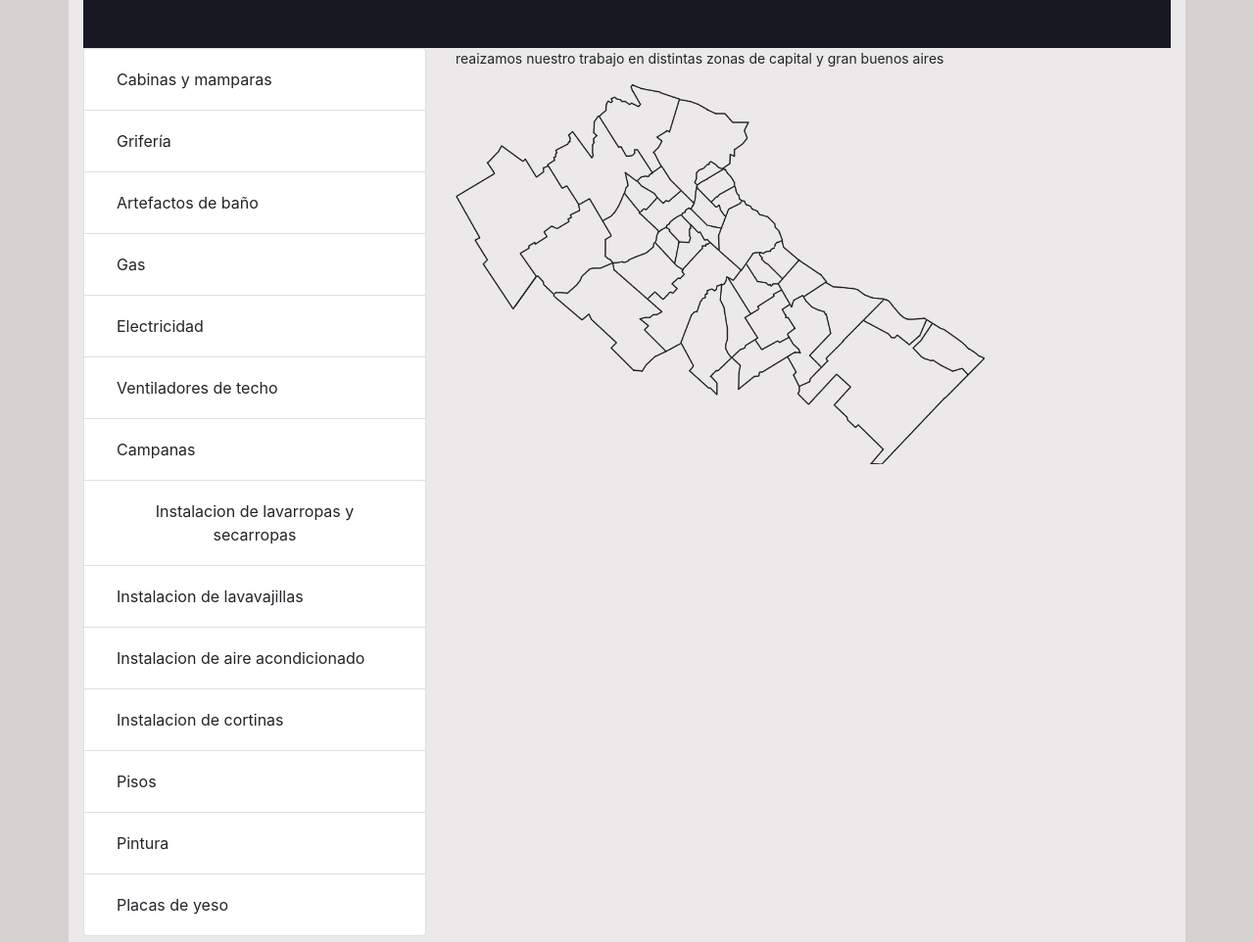
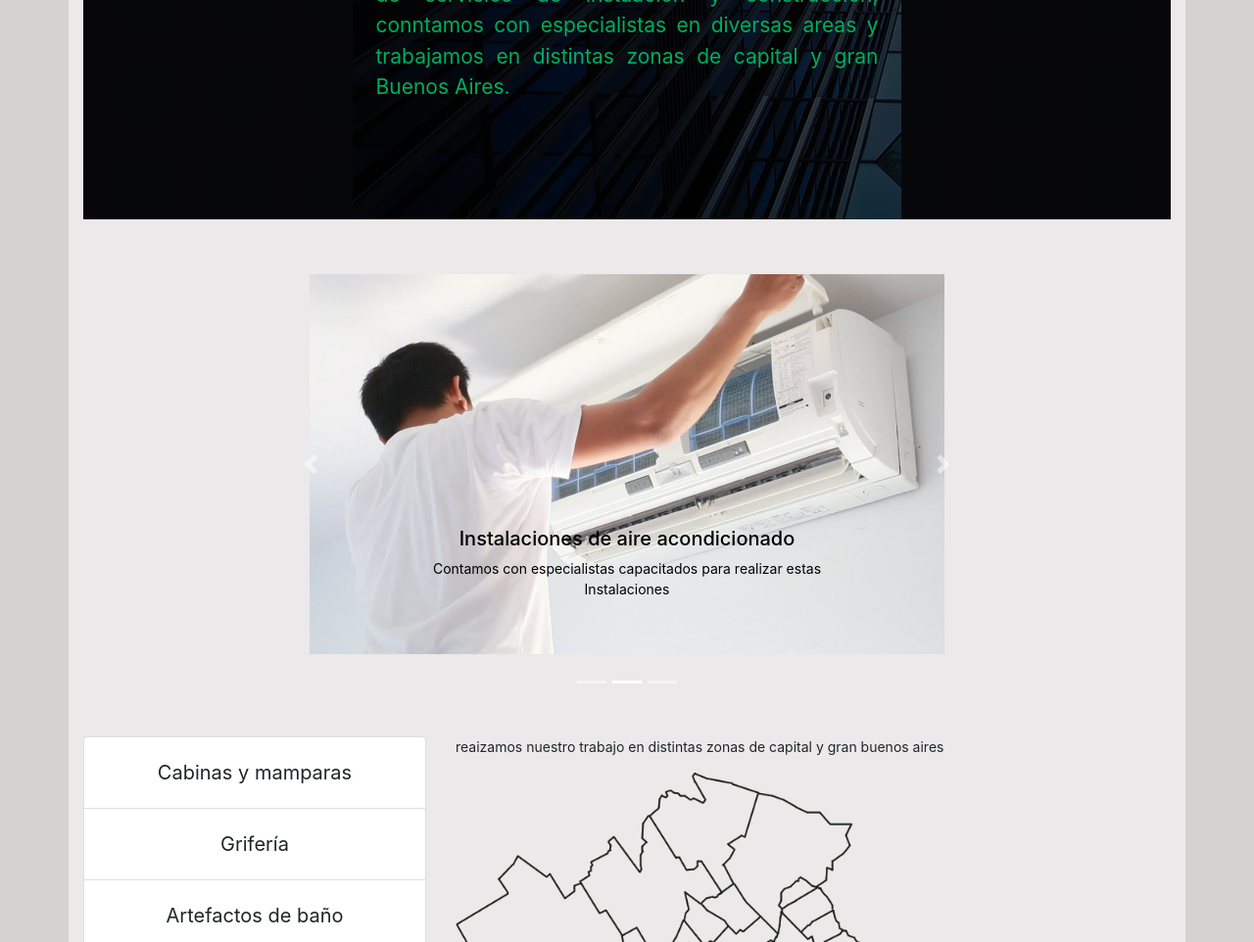
Before and after one commit to ArchMime/tros_web, a plain HTML site: page index.html in a window 1280 px wide. Shown: the part 420-1382 px from the top of the page at 98% size. Drawn offline with nearby package versions, Linux system fonts and the light colour scheme.

Commit message:
agregado carruosel de imagenes, fijado el mapa, cambiado el logo, cambiado los iconos de la lista por botones

```diff
--- a/index.css
+++ b/index.css
@@ -16,8 +16,14 @@ body {
 }
 
 .logo-content{
-    background: url("img/bg-01.jpg") no-repeat center center fixed;
+    background:linear-gradient(
+        rgba(0, 0, 0, 0.7),
+        rgba(0, 0, 0, 0.7)
+      ), url("img/bg-01.jpg") no-repeat center center fixed;
+    padding-bottom: 4em;
+    padding-top: 4em;
 }
+
 
 .nombre{
     text-align: center;
@@ -25,7 +31,7 @@ body {
 }
 
 .parrafo {
-    width: 70%;
+    width: 50%;
     height: 40%;
     display: block;
     margin-left: auto;
@@ -47,18 +53,29 @@ body {
     display: block;
     margin-left: auto;
     margin-right: auto;
-    padding-top: 4em;
 }
 
-.mapaFixed {
-    position: fixed;
-    top: 0;
-    border: 3px solid #73AD21;
+#actividades_mapa{
+    padding-top: 2em;
+}
+
+.sticky {
+    flex:1;
+    position:sticky;
+    top:0;
   }
 
-  .footer{
+.footer{
       color: #00ad5f;
       margin-top: 1em;
       background-color: rgb(23, 24, 34);
       height: 14em;
   }
+
+.carousel{
+    padding: 4em;
+}
+
+.carousel-caption{
+    color: black;
+}
--- a/index.html
+++ b/index.html
@@ -16,33 +16,74 @@
 
         <div class="header">
             <div class="logo-content">
-                <img class="logo" src="img/logo.png" alt="tros">
-            </div>
+                <img class="logo" src="img/logo_tros.png" alt="tros">
                 <div class="parrafo">
                     <h2 class="nombre">TROS S.R.L.</h2>
                     <p class="resenna">(Reseña a editar) Tros es una empresa prestadora de servicios de instaación y construcción, conntamos con especialistas en diversas areas y trabajamos en distintas zonas de capital y gran Buenos Aires.</p>
                 </div>
             </div>
+        </div>
 
+        <div class="row justify-content-center h-100">
+            <div class="carousel slide col-sm-8 align-self-center text-center" data-ride="carousel">
+                <ol class="carousel-indicators">
+                    <li data-target="#carouselExampleIndicators" data-slide-to="0" class="active"></li>
+                    <li data-target="#carouselExampleIndicators" data-slide-to="1"></li>
+                    <li data-target="#carouselExampleIndicators" data-slide-to="2"></li>
+                </ol>
+                <div class="carousel-inner">
+                    <div class="carousel-item active">
+                        <img class="d-block w-100" src="/img/cabina-de-ducha.jpg" alt="First slide">
+                        <div class="carousel-caption d-none d-md-block">
+                            <h5>Instalaciones de cabinas y mamparas de ducha</h5>
+                            <p>Contamos con especialistas capacitados para realizar estas Instalaciones</p>
+                          </div>
+                    </div>
+                    <div class="carousel-item">
+                        <img class="d-block w-100" src="/img/aire-acondicionado.jpg" alt="Second slide">
+                        <div class="carousel-caption d-none d-md-block">
+                            <h5>Instalaciones de aire acondicionado</h5>
+                            <p>Contamos con especialistas capacitados para realizar estas Instalaciones</p>
+                          </div>
+                    </div>
+                    <div class="carousel-item">
+                        <img class="d-block w-100" src="/img/pisos-cajbuildersac.com_.jpg" alt="Third slide">
+                        <div class="carousel-caption d-none d-md-block">
+                            <h5>Instalaciones de pisos de porceanato, flotantes y ceramicos</h5>
+                            <p>Contamos con especialistas capacitados para realizar estas Instalaciones</p>
+                          </div>
+                    </div>
+                </div>
+                <a class="carousel-control-prev" href="#carouselExampleIndicators" role="button" data-slide="prev">
+                    <span class="carousel-control-prev-icon" aria-hidden="true"></span>
+                    <span class="sr-only">Previous</span>
+                </a>
+                <a class="carousel-control-next" href="#carouselExampleIndicators" role="button" data-slide="next">
+                    <span class="carousel-control-next-icon" aria-hidden="true"></span>
+                    <span class="sr-only">Next</span>
+                </a>
+            </div>
 
-        <div class="row">
+        </div>
 
-            <div class="lista col-sm-12 col-lg-4">
+        <div class="row" id="actividades_mapa">
+
+            <div class="lista col-sm-12 col-lg-4" id="lista">
                 <ul class="list-group">
-                    <li class="list-group-item"><a class="btn">Cabinas y mamparas</a></li>
+                    <li class="list-group-item"><a class="btn btn-lg btn-block">Cabinas y mamparas</a></li>
                     <li class="list-group-item">
-                        <a href="#clpGrigeria" class="btn" data-toggle="collapse" role="button" aria-expanded="false"
+                        <a href="#clpGrigeria" class="btn btn-lg btn-block" data-toggle="collapse" role="button" aria-expanded="false"
                             aria-controls="clpGrigeria">Grifería</a>
                         <div class="collapse" id="clpGrigeria">
                             <ul class="list-group list-group-flush">
-                                <li class="list-group-item" onclick="setMapa('norte')">Duchas</li>
-                                <li class="list-group-item" onclick="setMapa('oeste')">Cocina</li>
-                                <li class="list-group-item" onclick="setMapa('sur')">Bidet</li>
+                                <li class="list-group-item btn btn-lg btn-block" onclick="setMapa('norte')">Duchas</li>
+                                <li class="list-group-item btn btn-lg btn-block" onclick="setMapa('oeste')">Cocina</li>
+                                <li class="list-group-item btn btn-lg btn-block" onclick="setMapa('sur')">Bidet</li>
                             </ul>
                         </div>
                     </li>
                     <li class="list-group-item">
-                        <a href="#clpArtBanno" class="btn" data-toggle="collapse" role="button" aria-expanded="false"
+                        <a href="#clpArtBanno" class="btn btn-lg btn-block" data-toggle="collapse" role="button" aria-expanded="false"
                             aria-controls="clpArtBanno">Artefactos de baño</a>
                         <div class="collapse" id="clpArtBanno">
                             <ul class="list-group list-group-flush">
@@ -53,7 +94,7 @@
                         </div>
                     </li>
                     <li class="list-group-item">
-                        <a class="btn" href="#clpGas" data-toggle="collapse" role="button" aria-expanded="false"
+                        <a class="btn btn-lg btn-block" href="#clpGas" data-toggle="collapse" role="button" aria-expanded="false"
                             aria-controls="clpGas">Gas</a>
                         <div class="collapse" id="clpGas">
                             <ul class="list-group list-group-flush">
@@ -68,7 +109,7 @@
                         </div>
                     </li>
                     <li class="list-group-item">
-                        <a href="#clpElectricidad" class="btn" data-toggle="collapse" role="button"
+                        <a href="#clpElectricidad" class="btn btn-lg btn-block" data-toggle="collapse" role="button"
                             aria-expanded="false" aria-controls="clpElectricidad">Electricidad</a>
                         <div class="collapse" id="clpElectricidad">
                             <ul class="list-group list-group-flush">
@@ -81,7 +122,7 @@
                         </div>
                     </li>
                     <li class="list-group-item">
-                        <a href="#clpVentiladores" class="btn" data-toggle="collapse" role="button"
+                        <a href="#clpVentiladores" class="btn btn-lg btn-block" data-toggle="collapse" role="button"
                             aria-expanded="false" aria-controls="clpVentiladores">Ventiladores de techo</a>
                         <div class="collapse" id="clpVentiladores">
                             <ul class="list-group list-group-flush">
@@ -91,7 +132,7 @@
                         </div>
                     </li>
                     <li class="list-group-item">
-                        <a href="#clpCampanas" class="btn" data-toggle="collapse" role="button" aria-expanded="false"
+                        <a href="#clpCampanas" class="btn btn-lg btn-block" data-toggle="collapse" role="button" aria-expanded="false"
                             aria-controls="clpCampanas">Campanas</a>
                         <div class="collapse" id="clpCampanas">
                             <ul class="list-group list-group-flush">
@@ -100,12 +141,12 @@
                             </ul>
                         </div>
                     </li>
-                    <li class="list-group-item"><a class="btn">Instalacion de lavarropas y secarropas</a></li>
-                    <li class="list-group-item"><a class="btn">Instalacion de lavavajillas</a></li>
-                    <li class="list-group-item"><a class="btn">Instalacion de aire acondicionado</a></li>
-                    <li class="list-group-item"><a class="btn">Instalacion de cortinas</a></li>
+                    <li class="list-group-item"><a class="btn btn-lg btn-block">Instalacion de lavarropas y secarropas</a></li>
+                    <li class="list-group-item"><a class="btn btn-lg btn-block">Instalacion de lavavajillas</a></li>
+                    <li class="list-group-item"><a class="btn btn-lg btn-block">Instalacion de aire acondicionado</a></li>
+                    <li class="list-group-item"><a class="btn btn-lg btn-block">Instalacion de cortinas</a></li>
                     <li class="list-group-item">
-                        <a href="#clpPisos" class="btn" data-toggle="collapse" role="button" aria-expanded="false"
+                        <a href="#clpPisos" class="btn btn-lg btn-block" data-toggle="collapse" role="button" aria-expanded="false"
                             aria-controls="clpPisos">Pisos</a>
                         <div class="collapse" id="clpPisos">
                             <ul class="list-group list-group-flush">
@@ -115,16 +156,19 @@
                             </ul>
                         </div>
                     </li>
-                    <li class="list-group-item"><a class="btn">Pintura</a></li>
-                    <li class="list-group-item"><a class="btn">Placas de yeso</a></li>
+                    <li class="list-group-item"><a class="btn btn-lg btn-block">Pintura</a></li>
+                    <li class="list-group-item"><a class="btn btn-lg btn-block">Placas de yeso</a></li>
                 </ul>
             </div>
-            <div class="col-sm-12 col-lg-6 fixed-left" id="desc">
-                <div class="descripcion">
+            <div class="col-sm-12 col-lg-8 fixed-left" id="desc">
+                <div class="sticky">
+
+                    <div class="descripcion" id="p-desc">
                         <p>reaizamos nuestro trabajo en distintas zonas de capital y gran buenos aires</p>
                     </div>
-                <div class="mapa">
+                    <div class="mapa" id="mapa-desc">
                         <img class="img-fluid" id="mapa" src="img/Mapa_base_Gran_Buenos_Aires.png" alt="mapa gran buenos aires">
+                    </div>
                 </div>
             </div>
         </div>
--- a/index.js
+++ b/index.js
@@ -23,27 +23,12 @@ function setMapa(zona){
 }
 
 
-function esVisible(elem){
-    var posTopView = window.scrollY;
-    var posButView = posTopView + window.innerHeight;
-    var elemTop = elem.offsetTop;
-    var elemBottom = elemTop + elem.offsetHeight;
 
-    if (posTopView > 200) {
-        elem.classList.add("mapaFixed")
-        elem.style.left = elem.getBoundingClientRect().x
-    }
+document.getElementById('lista').onclick = function changeContent() {
 
+    var contenedor =  document.getElementById("desc")
 
-    console.log(elem.getBoundingClientRect())
-    return {postop: posTopView, posbut: posButView, elemtop:elemTop, elemb: elemBottom}
-    //((elemBottom < posButView && elemBottom > posTopView) || (elemTop >posTopView && elemTop< posButView));
-}
+    console.log(contenedor.getBoundingClientRect().height)
 
-var ele =  document.getElementById("desc")
-
-var x = 0;
-function myFunction() {
-  document.getElementById("demo").innerHTML = x += 1;
-  console.log(esVisible(ele))
-}
+    contenedor.style.height = contenedor.getBoundingClientRect().height
+ }
```
Also changed, not shown: img/aire-acondicionado.jpg (added), img/cabina-de-ducha.jpg (added), img/logo_tros.png (added), img/pisos-cajbuildersac.com_.jpg (added). Lines whose indentation alone changed are shown as unchanged.
